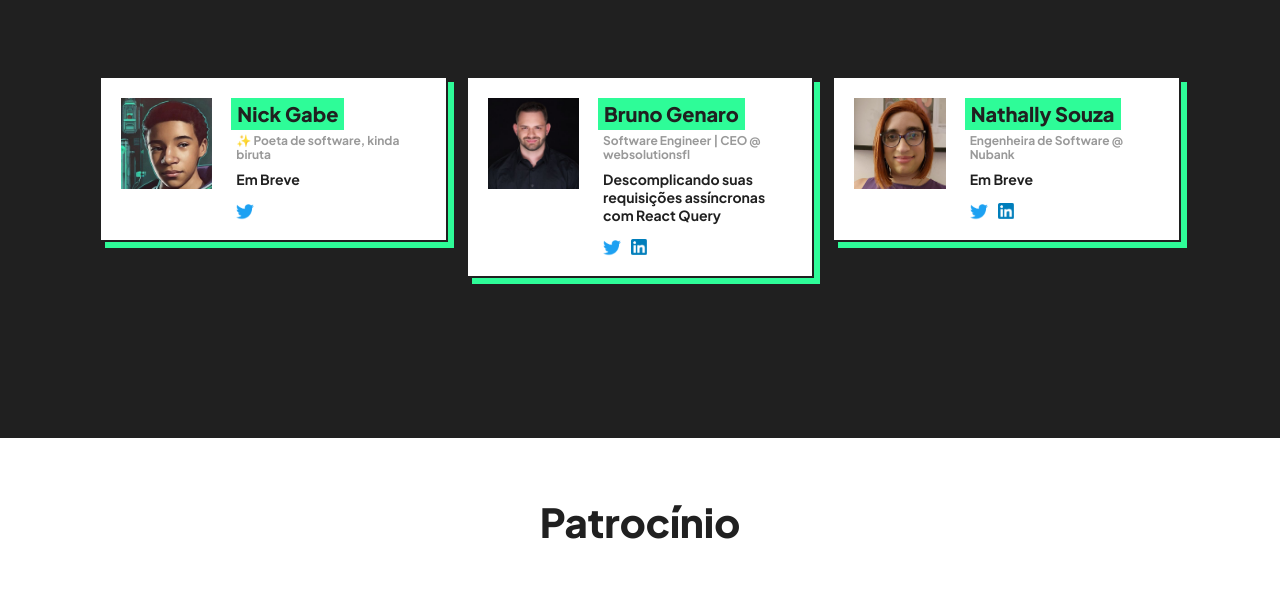
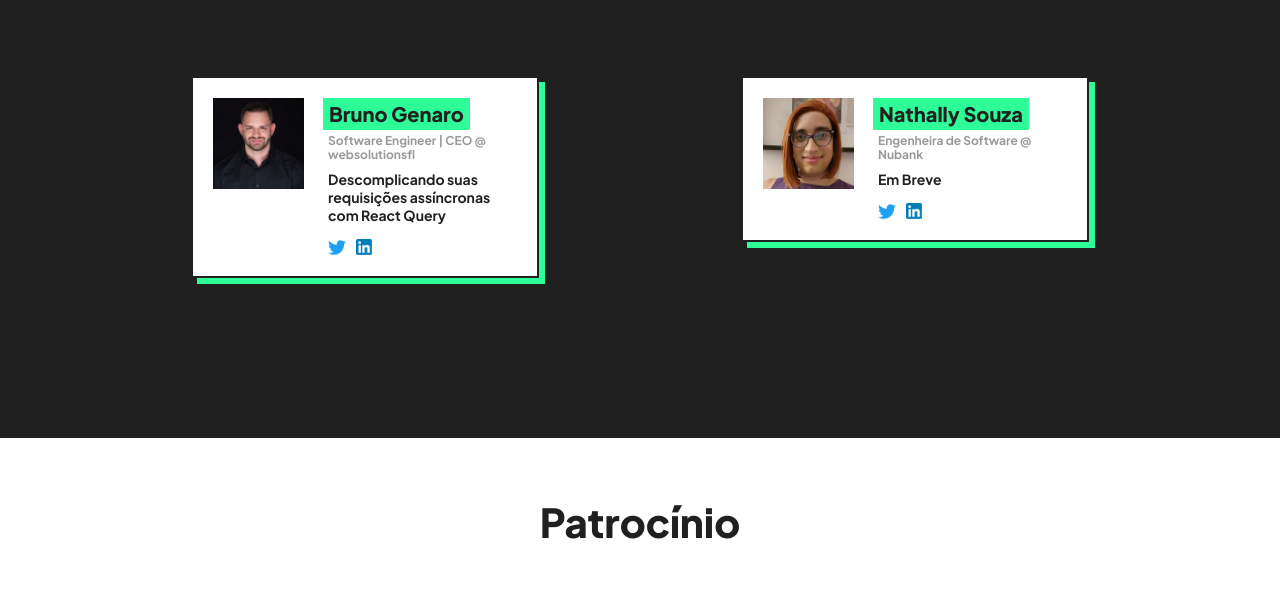
Before and after one commit to elvisdetona/turbo-enigma, an Astro site: page / in a window 1280 px wide. Shown: the part 6674-7277 px from the top of the page. Built offline with nearby package versions, Linux system fonts and the light colour scheme; Astro itself is replaced by a stand-in of ours.

Commit message:
nick removed

```diff
--- a/src/components/staging.astro
+++ b/src/components/staging.astro
@@ -2,13 +2,6 @@
 import Lightningtalk from "../ui/lightningtalk.astro";
 
 const lightningtalk = [
-  {
-    pic: 'nick-gabe.jpeg',
-    name: 'Nick Gabe',
-    bio: '✨ Poeta de software, kinda biruta',
-    talk: 'Em Breve',
-    twitter: 'ImNickGabe',
-  },
   {
     pic: 'bruno-genaro.jpeg',
     name: 'Bruno Genaro',
```
